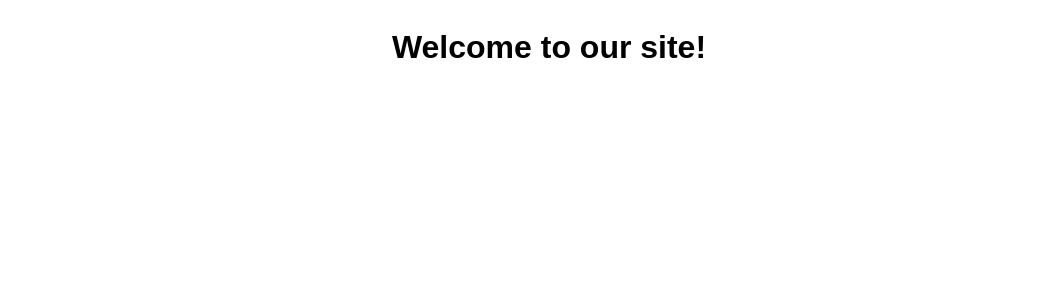
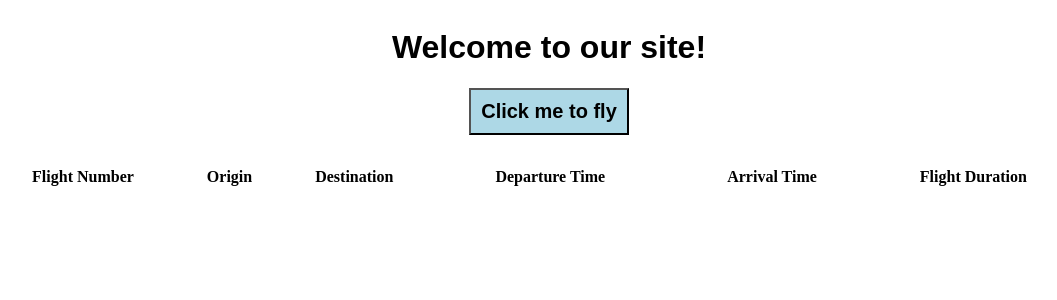
Before and after one commit to jacoblurie29/cpp-workshops, a React (Vite) app: page / in a window 1280 px wide. Shown: the top 300 px of the page, without its empty margins (91-1148 px from the left). Built offline with nearby package versions, Linux system fonts and the light colour scheme.

Commit message:
Final Submission

```diff
--- a/src/App.tsx
+++ b/src/App.tsx
@@ -1,9 +1,61 @@
+import { useState } from "react";
 import styles from "./App.module.css";
+import { faker } from "@faker-js/faker";
+import FlightTable from "./FlightTable";
 
-const App = () => (
-  <div className={styles.mainContainer}>
-    <h1 className={styles.header}>Welcome to our site!</h1>
-  </div>
-);
+export interface Flight {
+  flightNumber: number;
+  origin: string;
+  destination: string;
+  departureTime: string;
+  arrivalTime: string;
+  flightDuration: number;
+}
+
+const App = () => {
+  const [flights, setFlights] = useState<Flight[]>([] as Flight[]);
+
+  const getFlight = () => {
+    const newFlight: Flight = {
+      flightNumber: faker.number.int({ min: 100, max: 999 }),
+      origin: faker.location.country(),
+      destination: faker.location.country(),
+      departureTime: faker.date
+        .anytime()
+        .toString()
+        .split(" ")
+        .slice(0, 5)
+        .join(" "),
+      arrivalTime: faker.date
+        .anytime()
+        .toString()
+        .split(" ")
+        .slice(0, 5)
+        .join(" "),
+      flightDuration: faker.number.int({ min: 1, max: 30 }),
+    };
+    setFlights([...flights, newFlight]);
+  };
+
+  return (
+    <div className={styles.mainContainer}>
+      <h1 className={styles.header}>Welcome to our site!</h1>
+      <button
+        onClick={getFlight}
+        style={{
+          marginBottom: "30px",
+          padding: "10px",
+          fontFamily: "sans-serif",
+          fontSize: "20px",
+          fontWeight: "bold",
+          background: "lightblue",
+        }}
+      >
+        Click me to fly
+      </button>
+      <FlightTable flights={flights} />
+    </div>
+  );
+};
 
 export default App;
--- /dev/null
+++ b/src/FlightRow.definitions.ts
@@ -0,0 +1,6 @@
+import { Flight } from "./App";
+
+export interface FlightRowProps {
+  key: number;
+  flight: Flight;
+}
--- /dev/null
+++ b/src/FlightRow.tsx
@@ -0,0 +1,14 @@
+import { FlightRowProps } from "./FlightRow.definitions.ts";
+
+const FlightRow = ({ key, flight }: FlightRowProps) => (
+  <tr key={key}>
+    <td>{flight.flightNumber}</td>
+    <td>{flight.origin}</td>
+    <td>{flight.destination}</td>
+    <td>{flight.departureTime}</td>
+    <td>{flight.arrivalTime}</td>
+    <td>{flight.flightDuration} hours</td>
+  </tr>
+);
+
+export default FlightRow;
--- /dev/null
+++ b/src/FlightTable.tsx
@@ -0,0 +1,29 @@
+import FlightRow from "./FlightRow";
+import { FlightTableProps } from "./FlightTable.definitions.ts";
+import { Flight } from "./App.tsx";
+
+const FlightTable = ({ flights }: FlightTableProps) => (
+  <table>
+    <thead>
+      <tr>
+        <th style={{ paddingRight: "70px" }}>Flight Number</th>
+        <th style={{ paddingRight: "60px" }}>Origin</th>
+        <th style={{ paddingRight: "60px" }}>Destination</th>
+        <th style={{ paddingRight: "80px", paddingLeft: "40px" }}>
+          Departure Time
+        </th>
+        <th style={{ paddingRight: "100px", paddingLeft: "40px" }}>
+          Arrival Time
+        </th>
+        <th style={{ paddingRight: "40px" }}>Flight Duration</th>
+      </tr>
+    </thead>
+    <tbody>
+      {flights.map((flight: Flight, index: number) => (
+        <FlightRow key={index} flight={flight} />
+      ))}
+    </tbody>
+  </table>
+);
+
+export default FlightTable;
```
Also changed, not shown: src/FlightTable.definitions.ts (added).
